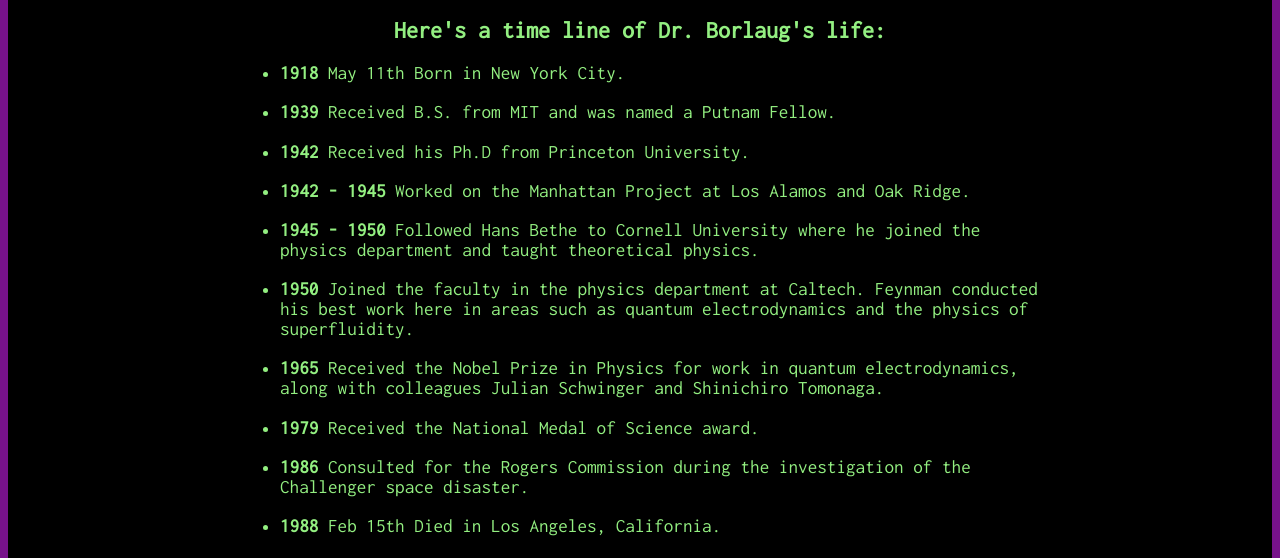
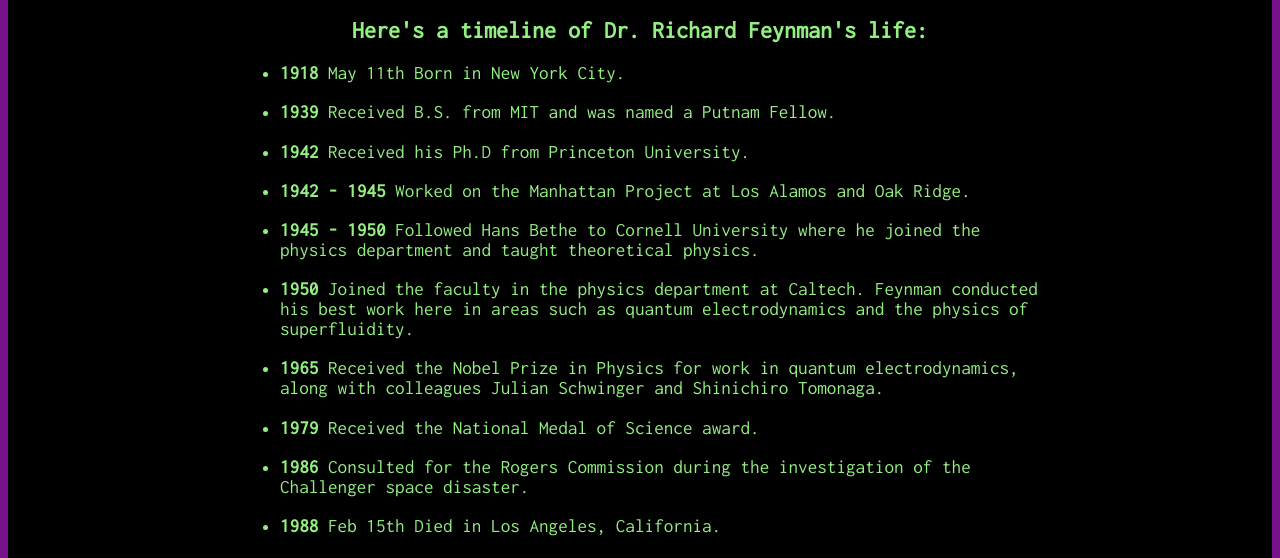
Before and after one commit to getmeapencil/feynman-tribute, a plain HTML site: page index.html in a window 1280 px wide. Shown: the part 507-1065 px from the top of the page. Drawn offline with Linux system fonts and the light colour scheme.

Commit message:
Update index.html

```diff
--- a/index.html
+++ b/index.html
@@ -24,7 +24,7 @@
         </figcaption>
       </figure>
       <section id="tribute-info">
-        <h2 id="headline">Here's a time line of Dr. Borlaug's life:</h2>
+        <h2 id="headline">Here's a timeline of Dr. Richard Feynman's life:</h2>
         <ul>
           <li>
             <strong>1918</strong>
```
